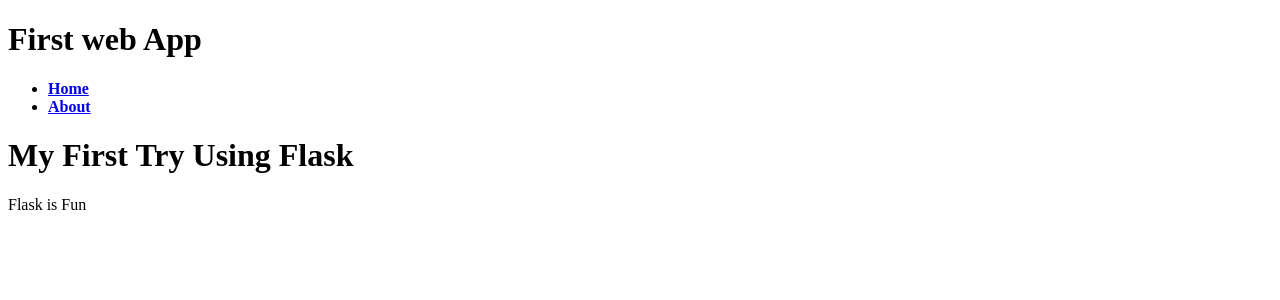
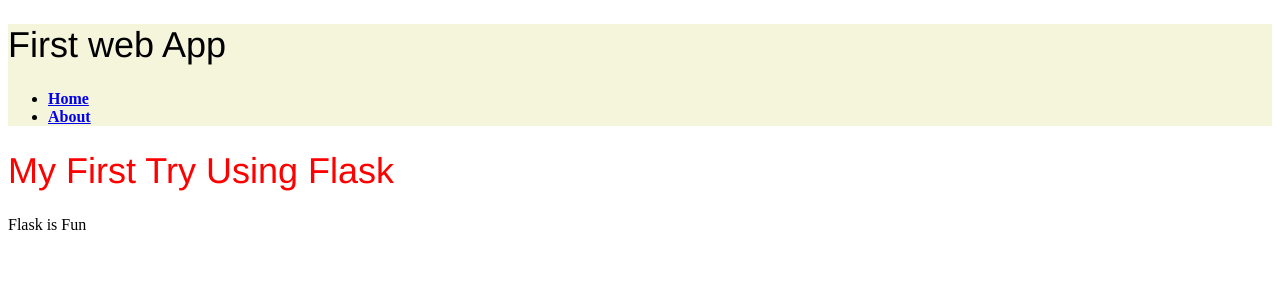
Before and after one commit to paologhidelli21/flask_tutorial, a Flask app: page / in a window 1280 px wide. Shown: the top 300 px of the page. Run offline with Flask 3, Linux system fonts and the light colour scheme.

Commit message:
aggiornato foglio di stile css

```diff
--- a/static/css/template.css
+++ b/static/css/template.css
@@ -1 +1,13 @@
-#
+#body {
+    background: white;
+    color: black;
+}
+.container, .logo {
+    background: beige;
+    color: black;
+}
+    /* Stili per i titoli h1 */
+h1 {
+    color: red;
+    font: 36px Helvetica, Arial, sans-serif;
+}
```
